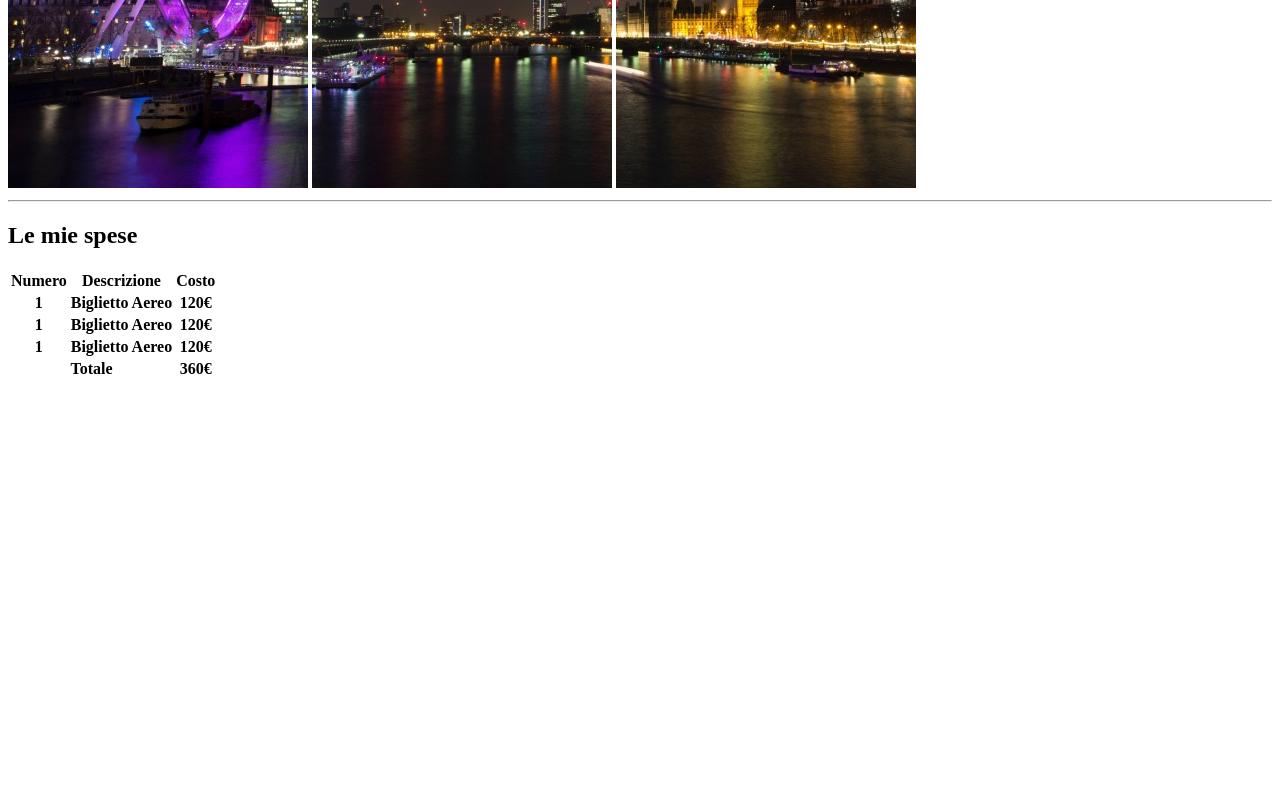
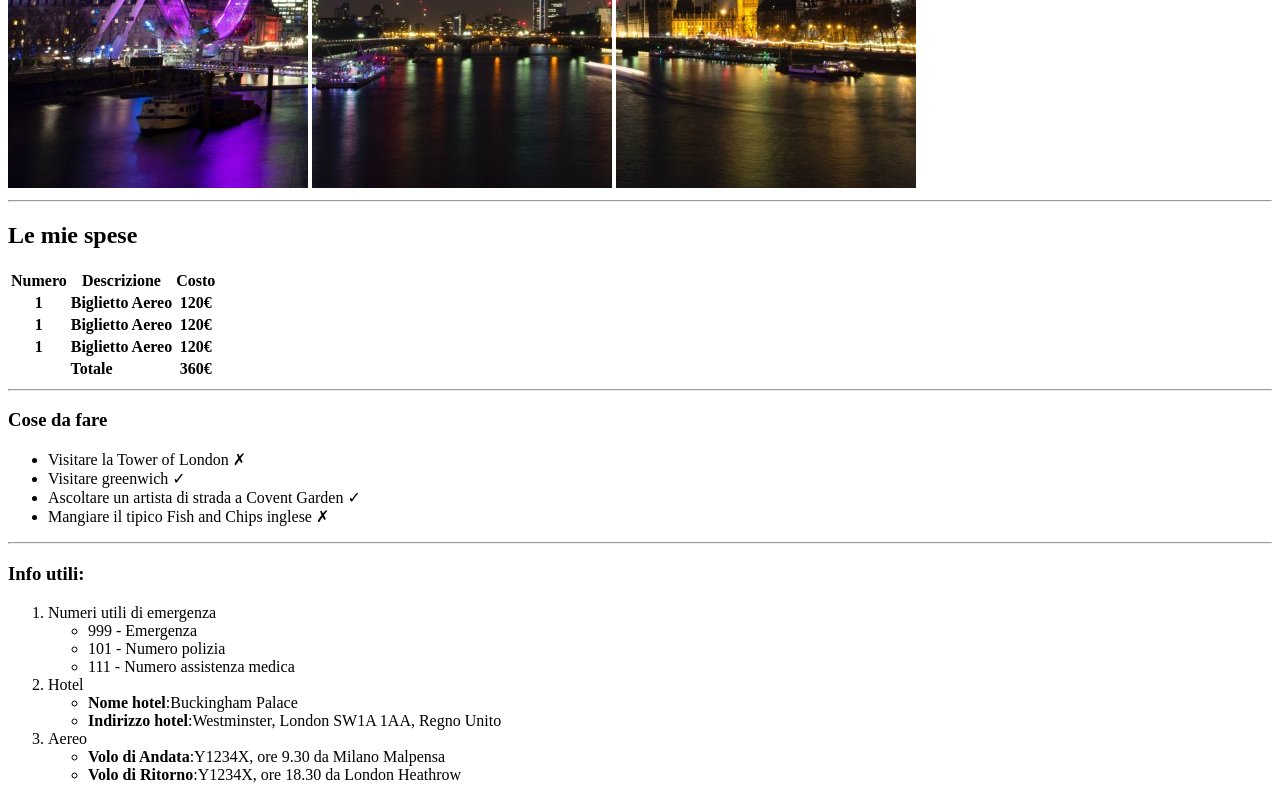
Before and after one commit to JacopoPezzolo/html-london-trip, a plain HTML site: page index.html in a window 1280 px wide. Shown: the part 492-1292 px from the top of the page. Before the commit the page ends 881 px from the top, so only its background shows below. Drawn offline with Linux system fonts and the light colour scheme.

Commit message:
feat:Cose da fare e Info utili

```diff
--- a/index.html
+++ b/index.html
@@ -1,10 +1,12 @@
 <!DOCTYPE html>
 <html lang="it">
+
 <head>
     <meta charset="UTF-8">
     <meta name="viewport" content="width=device-width, initial-scale=1.0">
     <title>Document</title>
 </head>
+
 <body>
     <header>
 
@@ -58,12 +60,53 @@
 
         </section>
 
+        <hr>
+
         <!-- Cose da fare section -->
         <section>
 
+            <h3>Cose da fare </h3>
+
+            <ul>
+
+                <li>Visitare la Tower of London &cross;</li>
+                <li>Visitare greenwich &check;</li>
+                <li>Ascoltare un artista di strada a Covent Garden &check;</li>
+                <li>Mangiare il tipico Fish and Chips inglese &cross;</li>
+
+            </ul>
+
         </section>
+
+        <hr>
+
         <!-- Info utili section -->
         <section>
+            <h3>Info utili:</h3>
+            <ol>
+                <li>Numeri utili di emergenza
+                    <ul>
+                        <li>999 - Emergenza</li>
+                        <li>101 - Numero polizia</li>
+                        <li>111 - Numero assistenza medica</li>
+                    </ul>
+                </li>
+
+                <li>Hotel
+                    <ul>
+                        <li><strong>Nome hotel</strong>:Buckingham Palace</li>
+                        <li><strong>Indirizzo hotel</strong>:Westminster, London SW1A 1AA, Regno Unito</li>
+                    </ul>
+                </li>
+
+                <li>Aereo
+                    <ul>
+                        <li><strong>Volo di Andata</strong>:Y1234X, ore 9.30 da Milano Malpensa</li>
+                        <li><strong>Volo di Ritorno</strong>:Y1234X, ore 18.30 da London Heathrow</li>
+                    </ul>
+                </li>
+
+            </ol>
 
         </section>
         <!-- le foto section  -->
@@ -74,4 +117,5 @@
     </main>
 
 </body>
+
 </html>
```
Lines whose indentation alone changed are shown as unchanged.
